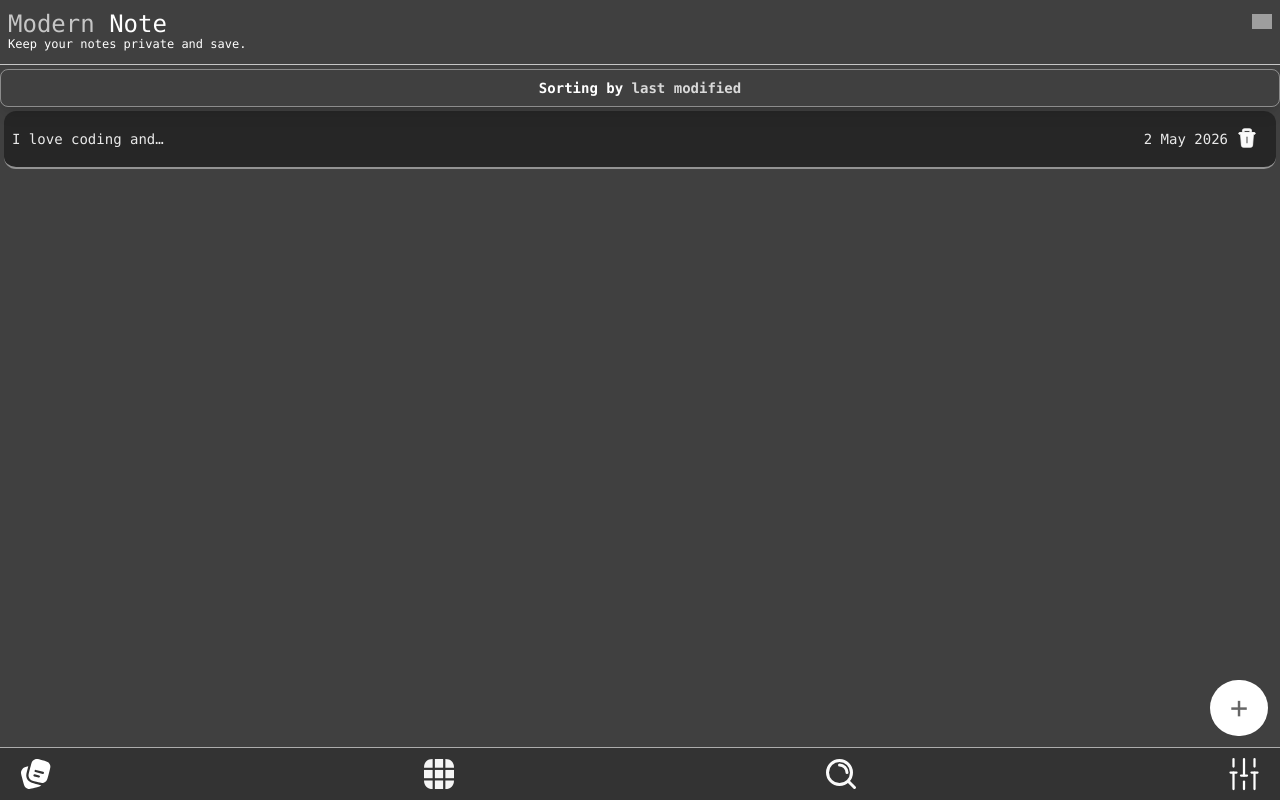
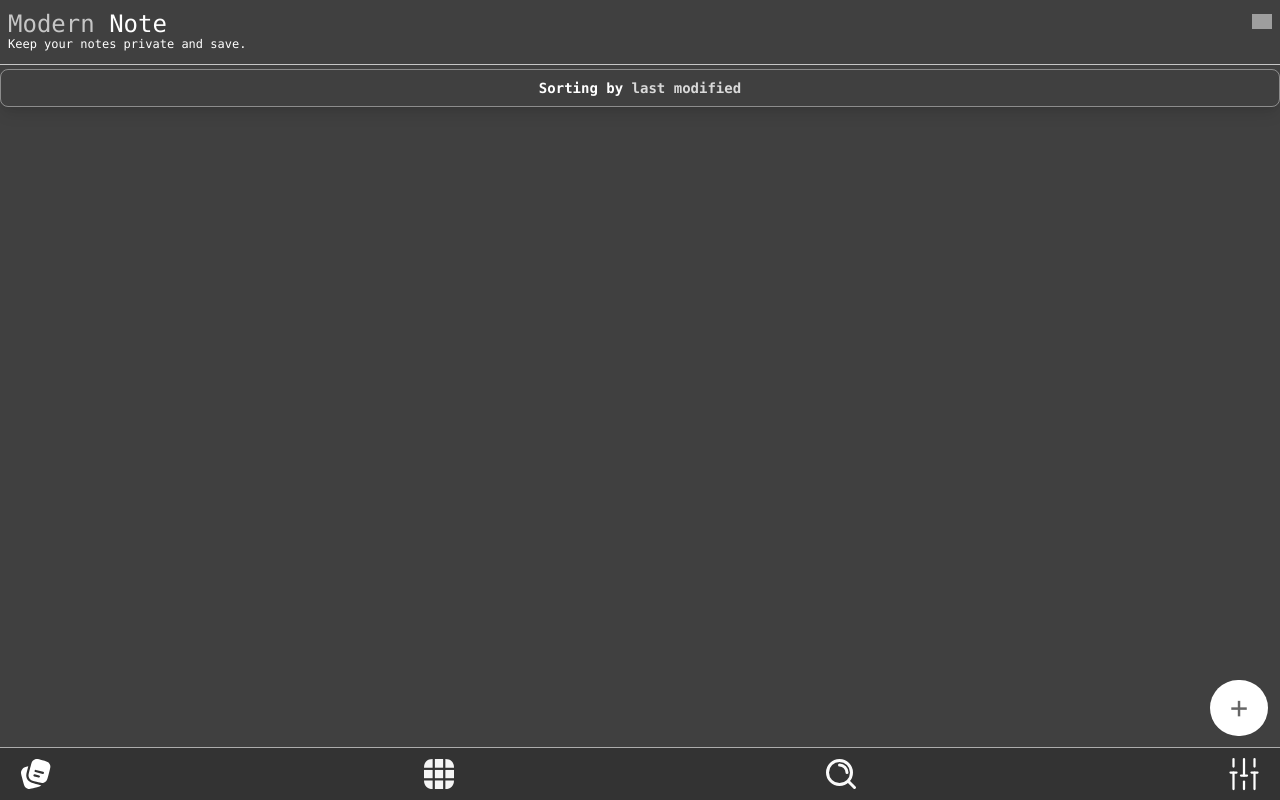
Before and after one commit to yokalai-backend/modern-notes-fe, a Next.js app: page /menu in a window 1280 px wide. Built offline with nearby package versions, Linux system fonts and the light colour scheme; grey boxes are pictures that could not be loaded.

Commit message:
feat: some ui changes, now notes are able to be seen in menu

```diff
--- a/app/(routes)/editing/page.tsx
+++ b/app/(routes)/editing/page.tsx
@@ -9,7 +9,7 @@ export default function Page() {
   const [text, setText] = useState("");
   const date = useRef(new Date());
 
-  const formatted = date.current.toLocaleDateString("en-US", {
+  const formatted = date.current.toLocaleDateString("en-GB", {
     month: "short",
     day: "numeric",
     year: "numeric",
--- a/app/components/editing/Header.tsx
+++ b/app/components/editing/Header.tsx
@@ -17,7 +17,7 @@ export default function Header({ text, formatted, time }: any) {
       return;
     }
 
-    addNotesToLocalStorage(text, formatted, time);
+    addNotesToLocalStorage(text, title.value, formatted, time);
   }
 
   return (
--- /dev/null
+++ b/app/components/menu/Note.tsx
@@ -0,0 +1,13 @@
+export default function Note({ title, date }: { title: string; date: string }) {
+  return (
+    <div className="flex justify-between text-white/90 text-lg bg-black/40  mt-1 py-4 px-2 items-center rounded-xl border-b-2 border-white/50">
+      <h2 className="line-clamp-1 max-w-50 text-sm">{title}</h2>
+      <div className="flex gap-2 items-center mr-2.5">
+        <p className="text-sm">{date}</p>
+        <div className="w-5.5 mb-0.5">
+          <img src="/delete.svg" alt="" />
+        </div>
+      </div>
+    </div>
+  );
+}
--- a/app/components/menu/Notes.tsx
+++ b/app/components/menu/Notes.tsx
@@ -1,17 +1,26 @@
+import { useEffect, useState } from "react";
+import { NoteProps } from "@/app/types/global";
+import Note from "./Note";
+import getNotesFromLocalStorage from "@/app/fragments/menu/get.notes.local";
+
 export default function Notes() {
+  const [notes, setNotes] = useState<NoteProps[]>([]);
+
+  getNotesFromLocalStorage(setNotes);
+
+  if (!notes.length) return;
+
   return (
     <main className="px-1">
-      <main className="flex justify-between text-white/90 text-lg bg-black/40  mt-1 py-4 px-2 items-center rounded-xl border-b-2 border-white/50">
-        <h2 className="line-clamp-1 max-w-50 text-sm">
-          I love coding and computer science
-        </h2>
-        <div className="flex gap-2 items-center mr-2.5">
-          <p className="text-sm">2 May 2026</p>
-          <div className="w-5.5 mb-0.5">
-            <img src="/delete.svg" alt="" />
-          </div>
-        </div>
-      </main>
+      {!notes.length && (
+        <p className="text-white/85 text-sm text-center">
+          Add notes to keep here...
+        </p>
+      )}
+
+      {notes.map((e) => (
+        <Note key={e.id} title={e.title} date={e.date} />
+      ))}
     </main>
   );
 }
--- a/app/fragments/editing/add.notes.local.ts
+++ b/app/fragments/editing/add.notes.local.ts
@@ -2,6 +2,7 @@ import { toast } from "sonner";
 
 export default function addNotesToLocalStorage(
   text: string,
+  title: string,
   date: string,
   time: string,
 ) {
@@ -10,6 +11,7 @@ export default function addNotesToLocalStorage(
   const formatted = {
     id: Math.random().toString(36).slice(2) + Date.now().toString(36),
     notes: text,
+    title,
     date,
     time,
   };
--- /dev/null
+++ b/app/fragments/menu/get.notes.local.ts
@@ -0,0 +1,16 @@
+import { useEffect } from "react";
+import { NoteProps } from "@/app/types/global";
+
+export default function getNotesFromLocalStorage(
+  setNotes: (notes: NoteProps[]) => any,
+) {
+  return useEffect(() => {
+    const myNotes = localStorage.getItem("mynotes");
+
+    if (!myNotes) return;
+
+    const parsed = JSON.parse(myNotes) as NoteProps[];
+
+    setNotes(parsed);
+  }, []);
+}
--- /dev/null
+++ b/app/types/global.tsx
@@ -0,0 +1,7 @@
+export type NoteProps = {
+  id: string;
+  notes: string;
+  title: string;
+  date: string;
+  time: string;
+};
```
